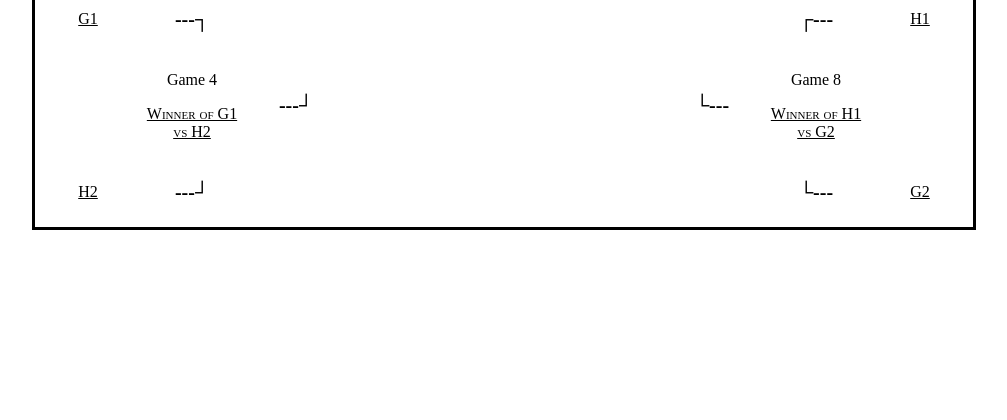
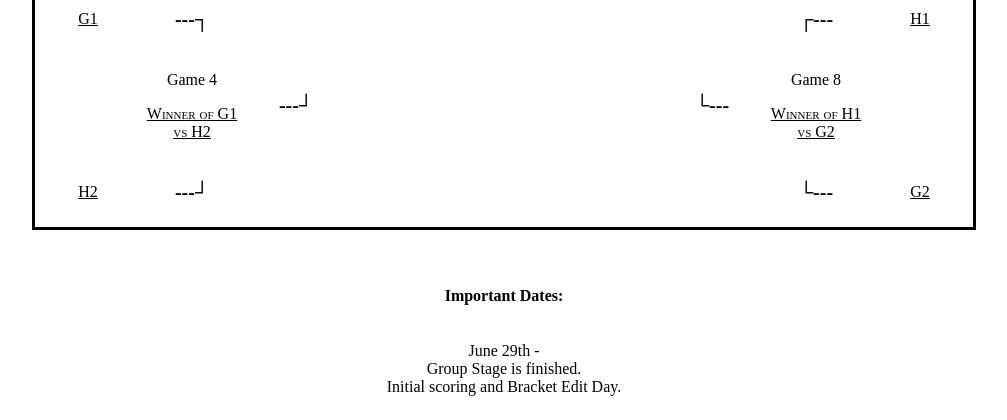
Before and after one commit to tannerwheeler/worldCupBracket, a Django app: template soccer/bracket/templates/bracket/winner.html in a window 1280 px wide. Shown: the part 1826-2246 px from the top of the page, without its empty margins (136-1143 px from the left). Before the commit the page ends 2056 px from the top, so only its background shows below. Run offline with Django 3.2, Linux system fonts and the light colour scheme; the template is opened without the code that fills it, so the values that code supplies are empty.

Commit message:
The button has been fixed.

```diff
--- a/soccer/bracket/templates/bracket/winner.html
+++ b/soccer/bracket/templates/bracket/winner.html
@@ -34,11 +34,11 @@
 			<a href="{% url 'bracket:userGroupEdit' userGroup.id %}"><button>Allow Editing</button></a><br><br>
 		{% endif %}
 
-		{% if not userGroup.editBracket %}
+		{% if not userGroup.editBracket and not userGroup.edit %}
 			<p align="center">Click to score group stage and allow bracket editing:<br><a href="{% url 'bracket:sumGroupStage' userGroup.id %}"><button>Score Group Stage</button></a></p>
 		{% endif %}
 
-		{% if userGroup.editBracket %}
+		{% if userGroup.editBracket and not userGroup.edit%}
 			<p align="center">Click to score bracket stage<a href="{% url 'bracket:sumBracketStage' userGroup.id %}"><button>Score Brackets</button></a></p>
 		{% endif %}
 
@@ -1013,5 +1013,12 @@
 		</table>
 	</footer>
 
+	<br>
+	<br>
+	<footer>
+		<h4>Important Dates:</h4>
+		<p style="text-align:center">June 29th - <br>Group Stage is finished.<br>Initial scoring and Bracket Edit Day.</p>
+	</footer>
+
 </body>
 </html>
--- a/soccer/bracket/views.py
+++ b/soccer/bracket/views.py
@@ -888,6 +888,7 @@ def sumGroupStage(request, userGroup_id):
 
 		admin.leader = name
 		admin.editBracket = True
+		admin.edit = True
 
 		admin.save()
 
```
Also changed, not shown: soccer/bracket/templates/bracket/bracket.html (+7 -0 lines), soccer/bracket/templates/bracket/finish.html (+7 -0 lines), soccer/bracket/templates/bracket/index.html (+7 -0 lines), soccer/bracket/templates/bracket/main.html (+8 -1 lines).
